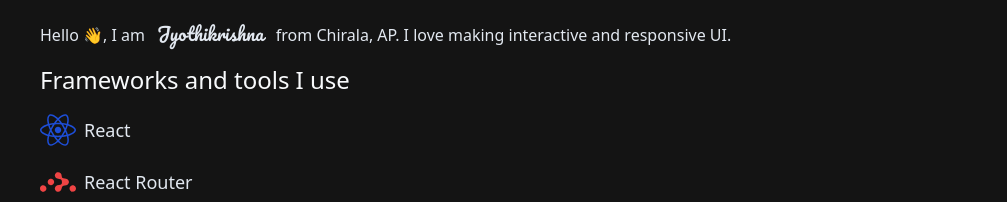
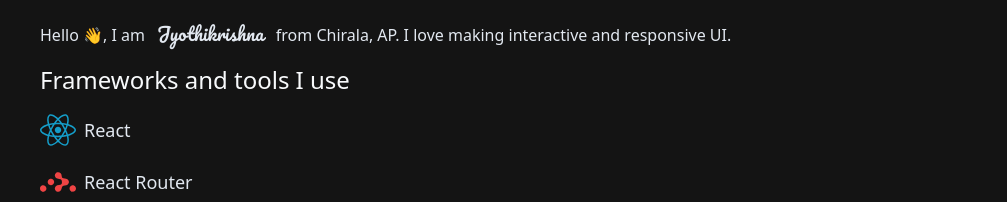
Before and after one commit to bhendi-boi/portfolio, a React (Vite) app: page / in a window 1280 px wide. Shown: the part 868-1070 px from the top of the page, without its empty margins (136-1143 px from the left). Built offline with nearby package versions, Linux system fonts and the light colour scheme.

Commit message:
changed react icon color

```diff
--- a/src/components/About.jsx
+++ b/src/components/About.jsx
@@ -23,7 +23,7 @@ const About = () => {
         </p>
         <ul className="flex flex-col gap-4 pt-2 text-lg">
           <li className="inline-flex items-center gap-2">
-            <FaReact size={36} className="text-blue-700" /> React
+            <FaReact size={36} color="rgb(20,158,202)" /> React
           </li>
           <li className="inline-flex items-center gap-2">
             <SiReactrouter size={36} className="text-red-500" /> React Router
```
